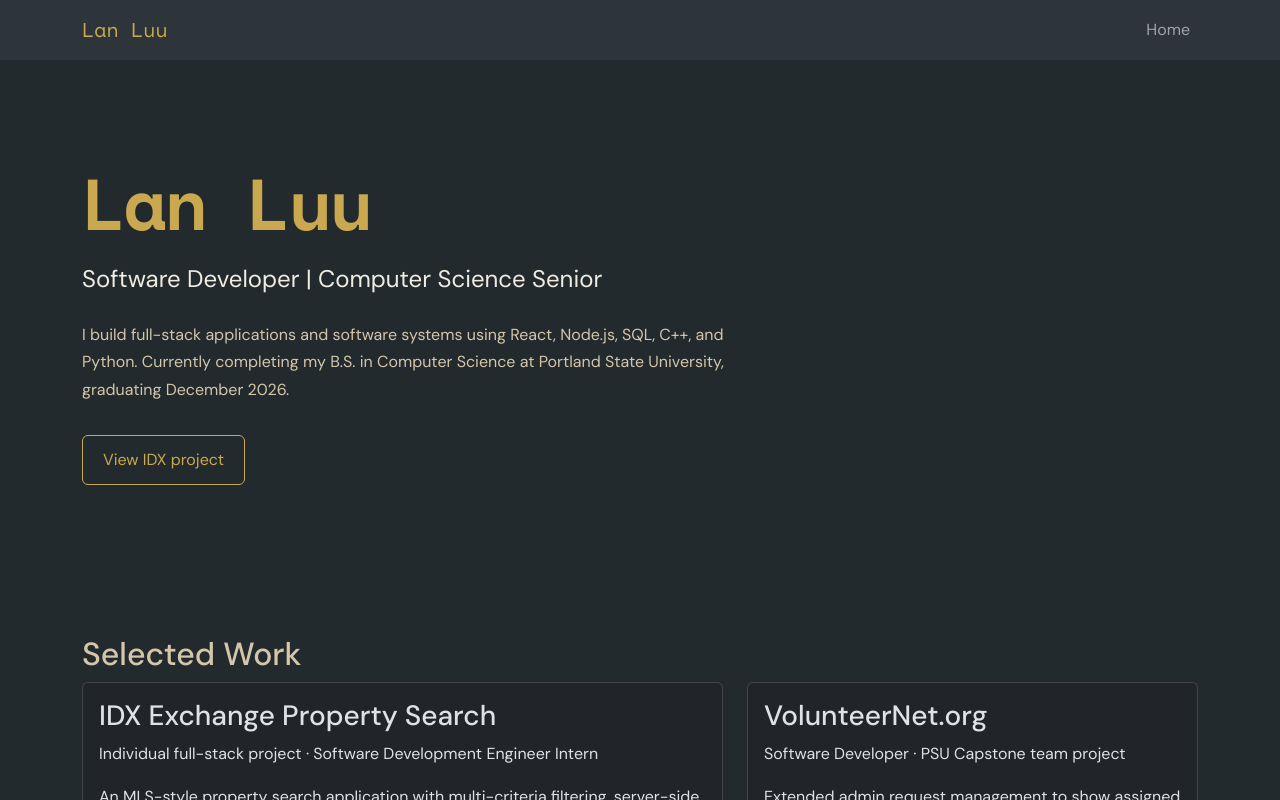
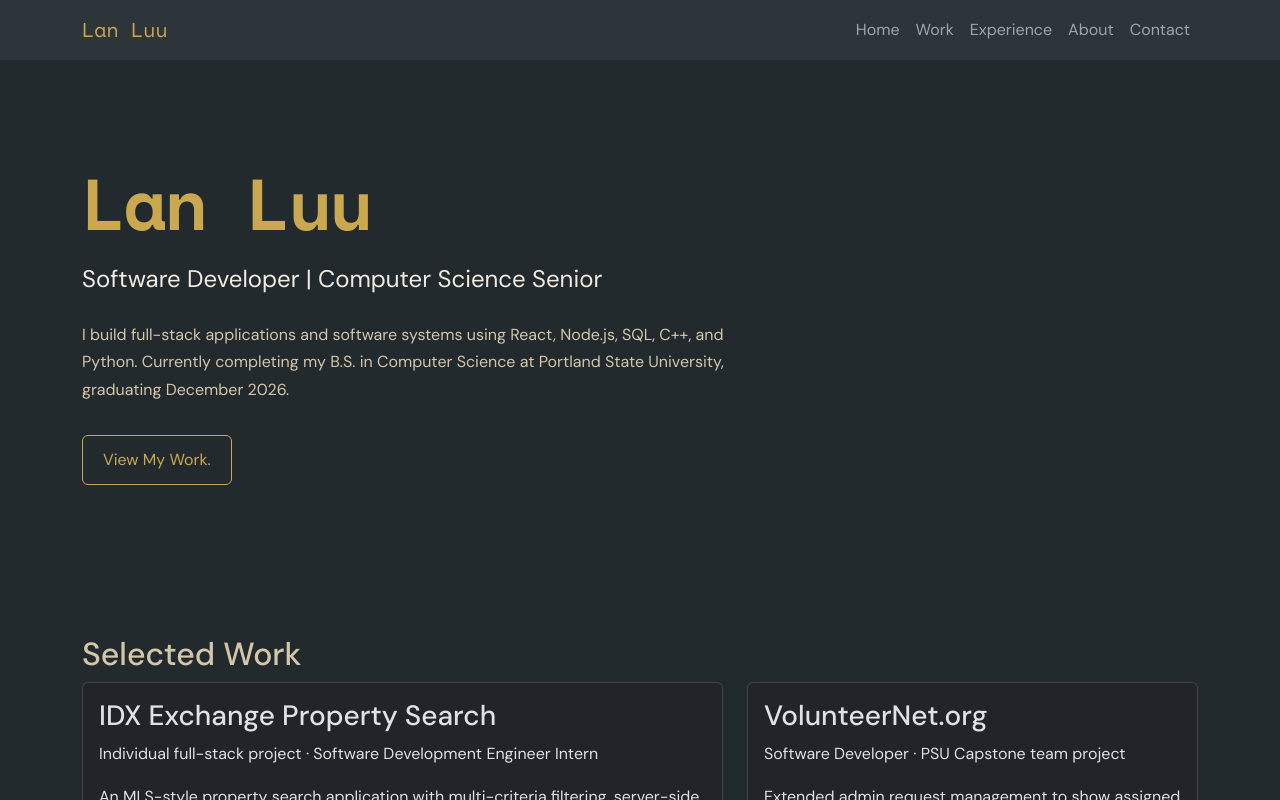
Before and after one commit to lanluu-hub/lanluu-hub.github.io, a React (Vite) app: page /#/ in a window 1280 px wide. Shown: the top 800 px of the page. Built offline with nearby package versions, Linux system fonts and the light colour scheme.

Commit message:
feat: Add navigation section

```diff
--- a/src/components/Navbar.tsx
+++ b/src/components/Navbar.tsx
@@ -6,17 +6,40 @@ import { Link } from "react-router";
 const Navbar = () => {
   return (
     <header>
-      <BootstrapNavbar data-bs-theme="dark">
+      <BootstrapNavbar data-bs-theme="dark" expand="lg" collapseOnSelect>
         <Container>
           <BootstrapNavbar.Brand as={Link} to="/">
             Lan Luu
           </BootstrapNavbar.Brand>
 
-          <Nav className="ms-auto">
-            <Nav.Link as={Link} to="/">
-              Home
-            </Nav.Link>
-          </Nav>
+          <BootstrapNavbar.Toggle aria-controls="main-navigation" />
+          <BootstrapNavbar.Collapse id="main-navigation">
+            <Nav className="ms-auto">
+              <Nav.Link as={Link} to="/" eventKey="home">
+                Home
+              </Nav.Link>
+
+              <Nav.Link as={Link} to="/?section=selected-work" eventKey="work">
+                Work
+              </Nav.Link>
+
+              <Nav.Link
+                as={Link}
+                to="/?section=experience"
+                eventKey="experience"
+              >
+                Experience
+              </Nav.Link>
+
+              <Nav.Link as={Link} to="/?section=about" eventKey="about">
+                About
+              </Nav.Link>
+
+              <Nav.Link as={Link} to="/?section=contact" eventKey="contact">
+                Contact
+              </Nav.Link>
+            </Nav>
+          </BootstrapNavbar.Collapse>
         </Container>
       </BootstrapNavbar>
     </header>
--- a/src/pages/Home.tsx
+++ b/src/pages/Home.tsx
@@ -1,4 +1,5 @@
-import { Link } from "react-router";
+import { useEffect } from "react";
+import { useLocation } from "react-router";
 import { Container, Row, Col } from "react-bootstrap";
 import { projects } from "../data/projects";
 import ProjectCard from "../components/ProjectCard";
@@ -7,6 +8,24 @@ import ExperienceItem from "../components/ExperienceItem";
 import { skillGroups } from "../data/skills";
 
 function Home() {
+  const location = useLocation();
+
+  useEffect(() => {
+    const sectionId = new URLSearchParams(location.search).get("section");
+
+    if (sectionId) {
+      document.getElementById(sectionId)?.scrollIntoView({
+        behavior: "instant",
+        block: "start",
+      });
+    } else {
+      window.scrollTo({
+        top: 0,
+        behavior: "instant",
+      });
+    }
+  }, [location]);
+
   return (
     <main>
       <Container>
@@ -19,15 +38,25 @@ function Home() {
             Computer Science at Portland State University, graduating December
             2026.
           </p>
-          <Link
-            to="/projects/idx-property-search"
+          <button
             className="btn btn-outline-light"
+            type="button"
+            onClick={() => {
+              document.getElementById("selected-work")?.scrollIntoView({
+                behavior: "instant",
+                block: "start",
+              });
+            }}
           >
-            View IDX project
-          </Link>
+            View My Work.
+          </button>
         </section>
 
-        <section className="py-5" aria-labelledby="selected-work-title">
+        <section
+          className="py-5"
+          aria-labelledby="selected-work-title"
+          id="selected-work"
+        >
           <h2 id="selected-work-title">Selected Work</h2>
 
           <Row className="g-4">
@@ -49,7 +78,11 @@ function Home() {
           </Row>
         </section>
 
-        <section className="py-5" aria-labelledby="experience-title">
+        <section
+          className="py-5"
+          aria-labelledby="experience-title"
+          id="experience"
+        >
           <h2 id="experience-title">Experience</h2>
 
           {experiences.map((experience) => (
@@ -73,7 +106,7 @@ function Home() {
           </Row>
         </section>
 
-        <section className="py-5" aria-labelledby="about-title">
+        <section className="py-5" aria-labelledby="about-title" id="about">
           <h2 id="about-title">About / Education</h2>
           <Row className="g-4">
             <Col xs={12} md={6}>
@@ -106,7 +139,7 @@ function Home() {
           </Row>
         </section>
 
-        <section className="py-5" aria-labelledby="contact-title">
+        <section className="py-5" aria-labelledby="contact-title" id="contact">
           <h2 id="contact-title">Contact</h2>
           <p>
             Interested in discussing a software development opportunity? Get in
```
